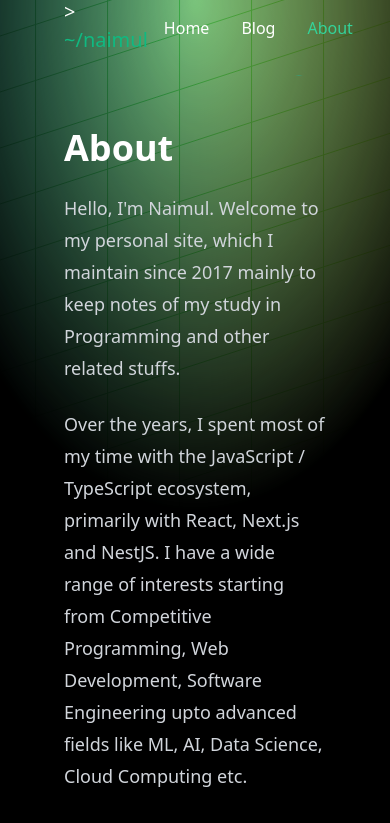
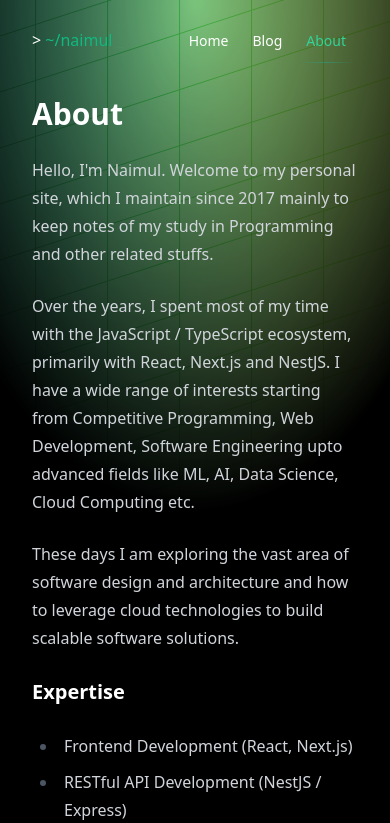
Before and after one commit to naimulcsx/naimulhaque.com, a Next.js app: page /about in a window 390 px wide. Shown: the top 823 px of the page. Built offline with nearby package versions, Linux system fonts and the light colour scheme.

Commit message:
feat: add mobile responsiveness

```diff
--- a/app/about/page.tsx
+++ b/app/about/page.tsx
@@ -7,8 +7,10 @@ export const metadata = {
 export default function AboutPage() {
   return (
     <PageTransition>
-      <h1 className="font-semibold text-4xl text-white mb-6">About</h1>
-      <div className="prose prose-lg prose-invert prose-p:font-light space-y-6 prose-pre:bg-transparent prose-pre:border prose-pre:border-white/[0.15] prose-headings:font-semibold">
+      <h1 className="font-semibold text-3xl md:text-4xl text-white mb-6">
+        About
+      </h1>
+      <div className="prose md:prose-lg prose-invert prose-p:font-light space-y-6 prose-pre:bg-transparent prose-pre:border prose-pre:border-white/[0.15] prose-headings:font-semibold">
         <p>
           Hello, I&apos;m Naimul. Welcome to my personal site, which I maintain
           since 2017 mainly to keep notes of my study in Programming and other
--- a/app/blog/[slug]/page.tsx
+++ b/app/blog/[slug]/page.tsx
@@ -11,7 +11,6 @@ export function generateMetadata({ params }: { params: { slug: string } }) {
 export async function generateStaticParams() {
   return allBlogs.map((post) => ({
     slug: post.slug,
-    title: "hello world",
   }));
 }
 
@@ -25,14 +24,16 @@ export default async function Blog({ params }: { params: { slug: string } }) {
   return (
     <PageTransition>
       <section>
-        <h1 className="font-semibold text-4xl text-white">{post.title}</h1>
+        <h1 className="font-semibold text-3xl md:text-4xl text-white">
+          {post.title}
+        </h1>
         <div className="grid grid-cols-[auto_1fr_auto] items-center mt-4 mb-8 font-mono text-sm">
           <div className="bg-white/5 rounded-md text-zinc-400 px-2 py-1 tracking-tighter">
             {post.publishedAt}
           </div>
           <div className="h-[0.2em] bg-white/10 mx-2 w-full" />
         </div>
-        <article className="prose prose-lg prose-invert prose-p:font-light space-y-6 prose-pre:bg-transparent prose-pre:border prose-pre:border-white/[0.15] prose-headings:font-semibold">
+        <article className="prose md:prose-lg prose-invert prose-p:font-light space-y-6 prose-pre:bg-transparent prose-pre:border prose-pre:border-white/[0.15] prose-headings:font-semibold">
           <MdxContent code={post.body.code} />
         </article>
       </section>
--- a/app/blog/page.tsx
+++ b/app/blog/page.tsx
@@ -26,11 +26,11 @@ export default async function BlogPage() {
               className="flex flex-col space-y-1 mb-4"
               href={`/blog/${post.slug}`}
             >
-              <div className="w-full flex items-center">
-                <p className="text-zinc-400 basis-[160px]">
+              <div className="w-full flex flex-col md:flex-row md:items-center">
+                <p className="text-zinc-400 text-sm md:text-base md:basis-[160px]">
                   {post.publishedAt}
                 </p>
-                <h2 className="text-xl text-zinc-300 font-light">
+                <h2 className="text-base md:text-xl text-zinc-300 font-light">
                   {post.title}
                 </h2>
               </div>
--- a/app/layout.tsx
+++ b/app/layout.tsx
@@ -18,9 +18,9 @@ export default function RootLayout({
   return (
     <html lang="en">
       <body className="bg-black min-h-screen">
-        <div className="relative max-w-4xl px-16 mx-auto">
+        <div className="relative max-w-4xl px-8 md:px-16 mx-auto">
           <Navbar />
-          <main className="pt-32">
+          <main className="pt-24 md:pt-32">
             <div>{children}</div>
             <div className="absolute inset-0 -z-10 mx-0 max-w-none overflow-hidden">
               <div className="absolute left-[-25%] top-0 h-[32rem] w-[150%] transform">
--- a/components/About.tsx
+++ b/components/About.tsx
@@ -4,28 +4,28 @@ export function About() {
   return (
     <section className="pb-12">
       <div className="space-y-8">
-        <div className="grid grid-cols-4 items-center gap-12">
-          <div className="">
+        <div className="flex flex-col text-center md:text-left md:flex-row md:items-center gap-8 md:gap-12">
+          <div className="basis-40 shrink-0">
             <Image
               src="/images/naimul-haque.jpg"
-              className="rounded-full"
+              className="rounded-full mx-auto w-40 h-40"
               alt="Naimul Haque"
               width={256}
               height={256}
             />
           </div>
-          <div className="col-span-3">
-            <h1 className="font-heading text-4xl font-medium tracking-tight">
+          <div className="">
+            <h1 className="font-heading text-3xl md:text-4xl font-medium tracking-tight">
               <span className="text-white">Naimul Haque</span>
             </h1>
-            <p className="mt-2 text-2xl text-zinc-300 font-light">
+            <p className="mt-2 text-lg md:text-2xl text-zinc-300 font-light">
               Software Engineer &amp; Cloud Enthusiast
             </p>
-            <div className="mt-6 flex gap-4 text-sm">
+            <div className="mt-6 flex justify-center md:justify-start gap-4 text-sm">
               <a
                 target="_blank"
                 href="https://github.com/naimulcsx"
-                className="flex items-center space-x-1 rounded-md bg-white/5 px-2.5 py-1.5 font-medium text-white/60"
+                className="flex items-center border border-white/10 space-x-1 rounded-md bg-white/5 px-2.5 py-1.5 font-medium text-white/60"
               >
                 <svg
                   xmlns="http://www.w3.org/2000/svg"
@@ -47,7 +47,7 @@ export function About() {
               <a
                 target="_blank"
                 href="https://twitter.com/naimulcsx"
-                className="flex items-center space-x-1 rounded-md bg-white/5 px-2.5 py-1.5 font-medium text-white/60"
+                className="flex items-center border border-white/10 space-x-1 rounded-md bg-white/5 px-2.5 py-1.5 font-medium text-white/60"
               >
                 <svg
                   xmlns="http://www.w3.org/2000/svg"
@@ -69,7 +69,7 @@ export function About() {
             </div>
           </div>
         </div>
-        <div className="prose-lg prose-invert prose-p:text-zinc-300 prose-p:font-light">
+        <div className="prose md:prose-lg prose-invert prose-p:text-zinc-300 prose-p:font-light">
           <p>
             Hi I&apos; m Naimul <span>👋</span>, I am full-stack{" "}
             <span className="border-b border-emerald-500 text-emerald-500">
--- a/components/Footer.tsx
+++ b/components/Footer.tsx
@@ -9,7 +9,7 @@ export function Footer() {
   return (
     <footer className="border-t border-white/[0.15] py-8 mt-12">
       <div className="flex justify-between">
-        <ul className="flex text-zinc-300 space-x-6">
+        <ul className="hidden md:flex text-zinc-300 space-x-6">
           {links.map(([text, href], idx) => {
             return (
               <li key={idx}>
--- a/components/Navbar.tsx
+++ b/components/Navbar.tsx
@@ -40,9 +40,9 @@ export function Navbar() {
           : "border-transparent"
       }`}
     >
-      <div className="mx-auto flex h-full max-w-4xl items-center justify-between px-16">
+      <div className="mx-auto flex h-full max-w-4xl items-center justify-between px-8 md:px-16">
         <div className="flex items-center justify-between text-xl font-medium">
-          <Link className="font-heading text-xl" href="/">
+          <Link className="font-heading text-base md:text-xl" href="/">
             <div>
               <span>&gt;</span>{" "}
               <span className="text-emerald-500">~/naimul</span>{" "}
@@ -57,7 +57,7 @@ export function Navbar() {
                 <Link
                   href={href}
                   className={clsx(
-                    "link-underline relative rounded px-4 py-3 text-light hover:text-emerald-400 transition duration-300",
+                    "link-underline text-sm md:text-base relative rounded px-3 md:px-4 py-3 text-light hover:text-emerald-400 transition duration-300",
                     pathname === href ? "text-emerald-400" : ""
                   )}
                 >
--- a/components/RecentPosts.tsx
+++ b/components/RecentPosts.tsx
@@ -4,7 +4,7 @@ import { allBlogs } from "~/.contentlayer/generated";
 export function RecentPosts() {
   return (
     <section>
-      <h1 className="font-medium text-3xl mb-5 text-white mb-10">
+      <h1 className="font-medium text-2xl md:text-3xl mb-5 text-white mb-10">
         Recent Articles
       </h1>
       {allBlogs
@@ -21,9 +21,13 @@ export function RecentPosts() {
             className="flex flex-col space-y-1 mb-4"
             href={`/blog/${post.slug}`}
           >
-            <div className="w-full flex items-center">
-              <p className="text-zinc-400 basis-[160px]">{post.publishedAt}</p>
-              <h2 className="text-xl text-zinc-300 font-light">{post.title}</h2>
+            <div className="w-full flex flex-col md:flex-row md:items-center">
+              <p className="text-zinc-400 text-sm md:text-base md:basis-[160px]">
+                {post.publishedAt}
+              </p>
+              <h2 className="text-base md:text-xl text-zinc-300 font-light">
+                {post.title}
+              </h2>
             </div>
           </Link>
         ))}
```
